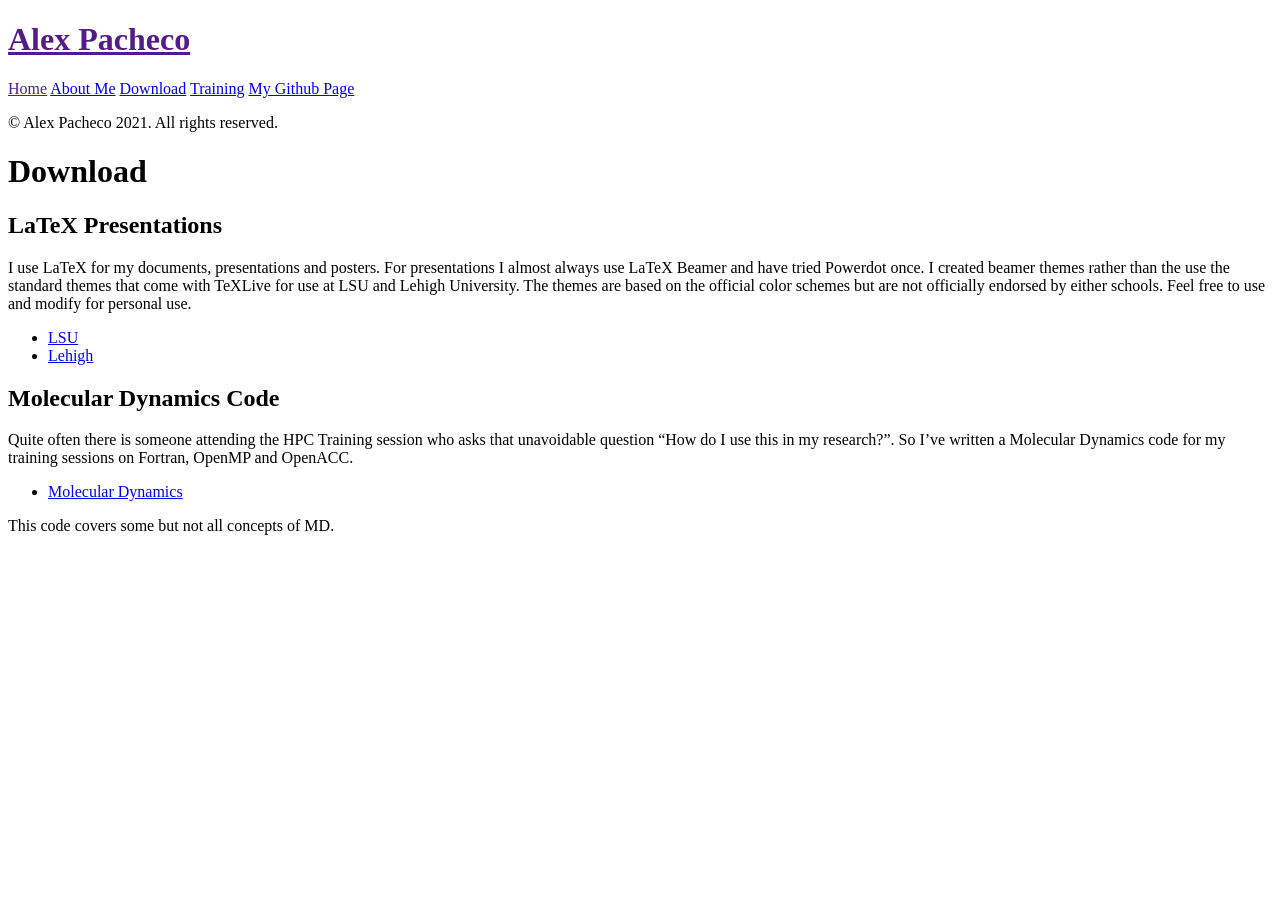
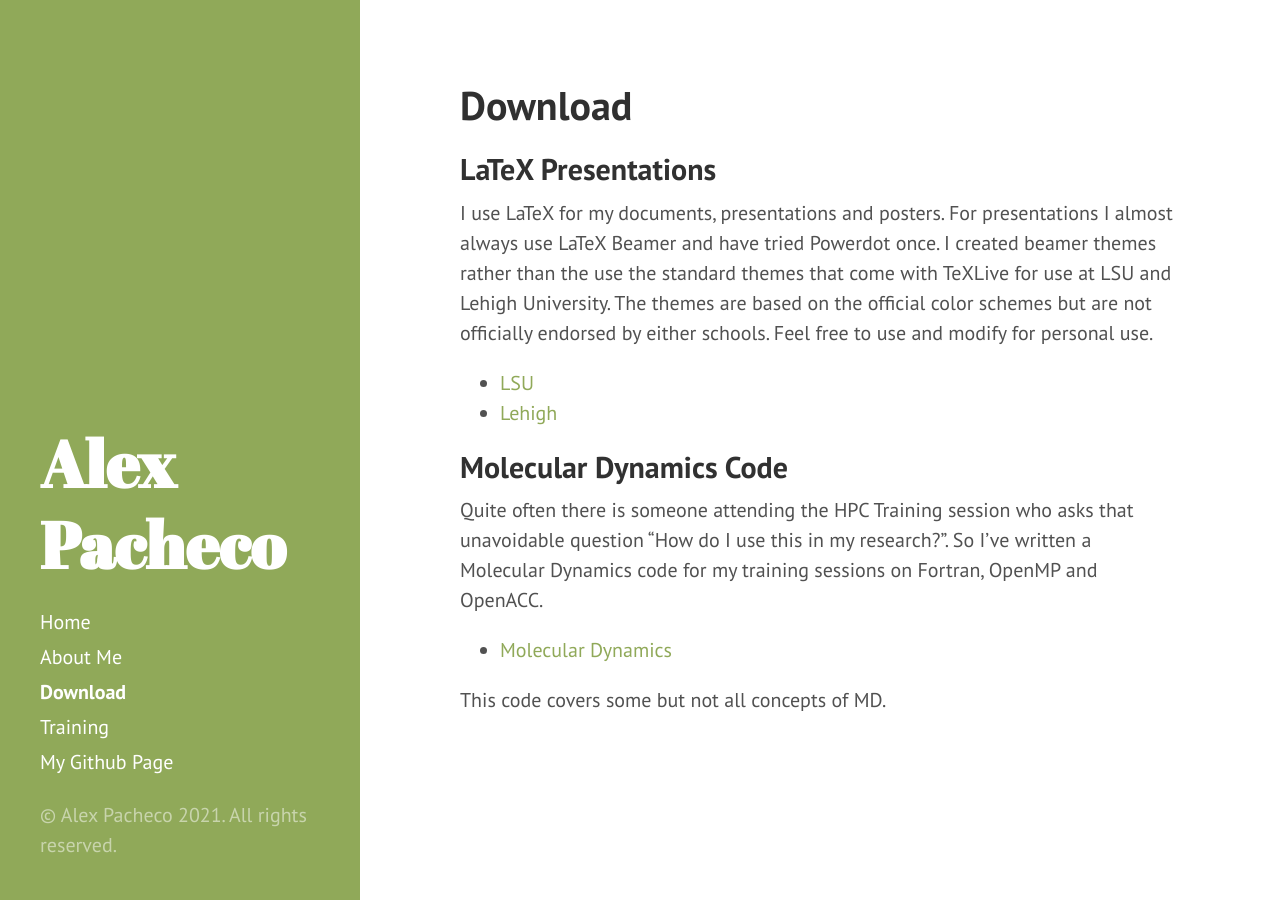
Before and after one commit to alexpacheco/alexpacheco.github.io, a Jekyll site: the page built from downloads.md, in a window 1280 px wide. Built offline with Jekyll 4.4.1, drawn with Linux system fonts in a browser that asks for light colours.

Commit message:
Edited _config.yaml, _include/head.html and _include/sidebar.html to fix rendering other pages

```diff
--- a/_config.yml
+++ b/_config.yml
@@ -10,7 +10,7 @@
 tagline:
 description:
 url:              https://www.alexpacheco.net
-baseurl:          /
+baseurl:
 
 author:
   name:           'Alex Pacheco'
--- a/_includes/head.html
+++ b/_includes/head.html
@@ -15,14 +15,14 @@
   </title>
 
   <!-- CSS -->
-  <link rel="stylesheet" href="{{ site.baseurl }}public/css/poole.css">
-  <link rel="stylesheet" href="{{ site.baseurl }}public/css/syntax.css">
-  <link rel="stylesheet" href="{{ site.baseurl }}public/css/hyde.css">
+  <link rel="stylesheet" href="{{ site.url }}/public/css/poole.css">
+  <link rel="stylesheet" href="{{ site.url }}/public/css/syntax.css">
+  <link rel="stylesheet" href="{{ site.url }}/public/css/hyde.css">
   <link rel="stylesheet" href="http://fonts.googleapis.com/css?family=PT+Sans:400,400italic,700|Abril+Fatface">
 
   <!-- Icons -->
-  <link rel="apple-touch-icon-precomposed" sizes="144x144" href="{{ site.baseurl }}public/apple-touch-icon-144-precomposed.png">
-                                 <link rel="shortcut icon" href="{{ site.baseurl }}public/favicon.ico">
+  <link rel="apple-touch-icon-precomposed" sizes="144x144" href="{{ site.url }}/public/apple-touch-icon-144-precomposed.png">
+                                 <link rel="shortcut icon" href="{{ site.url }}/public/favicon.ico">
 
   <!-- RSS -->
   <link rel="alternate" type="application/rss+xml" title="RSS" href="/atom.xml">
--- a/_includes/sidebar.html
+++ b/_includes/sidebar.html
@@ -10,7 +10,7 @@
     </div>
 
     <nav class="sidebar-nav">
-      <a class="sidebar-nav-item{% if page.url == site.baseurl %} active{% endif %}" href="{{ site.baseurl }}">Home</a>
+      <a class="sidebar-nav-item{% if page.url == site.baseurl %} active{% endif %}" href="{{ site.url }}">Home</a>
 
       {% comment %}
         The code below dynamically generates a sidebar nav of pages with
```
